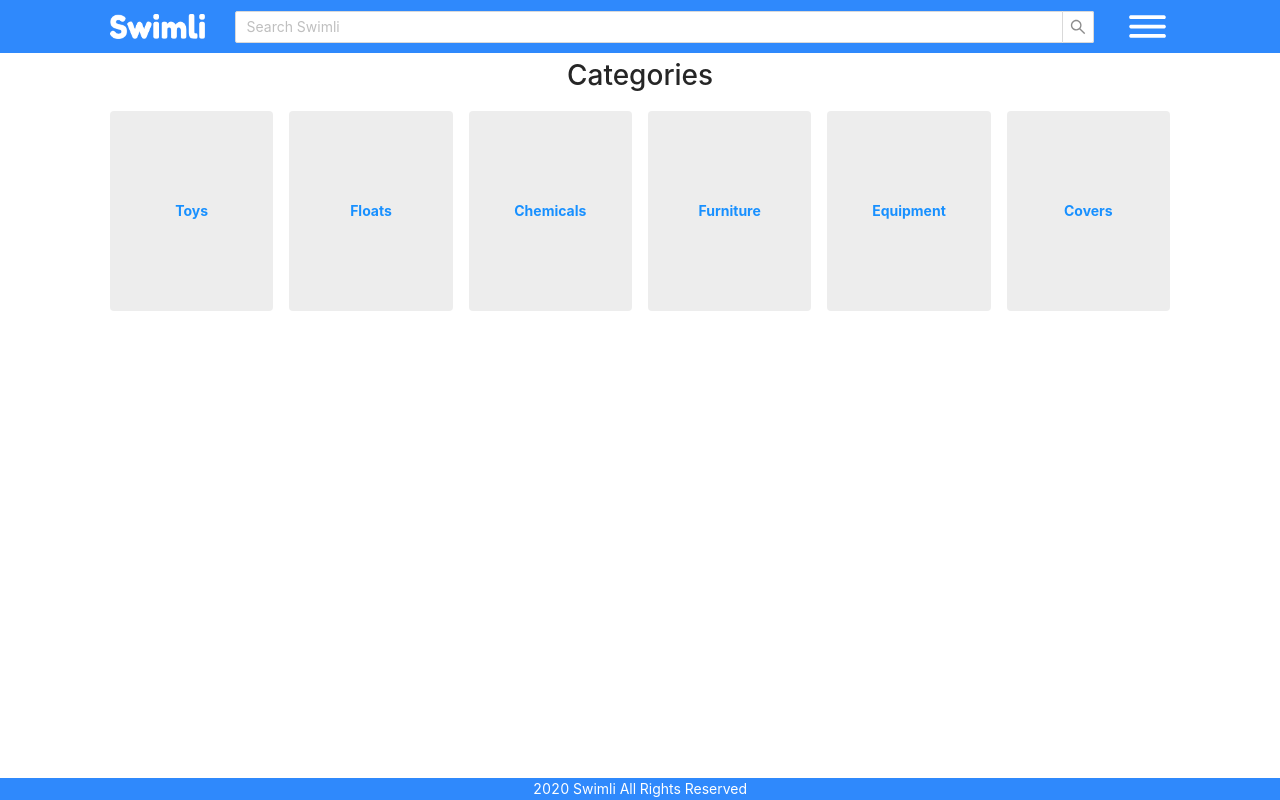
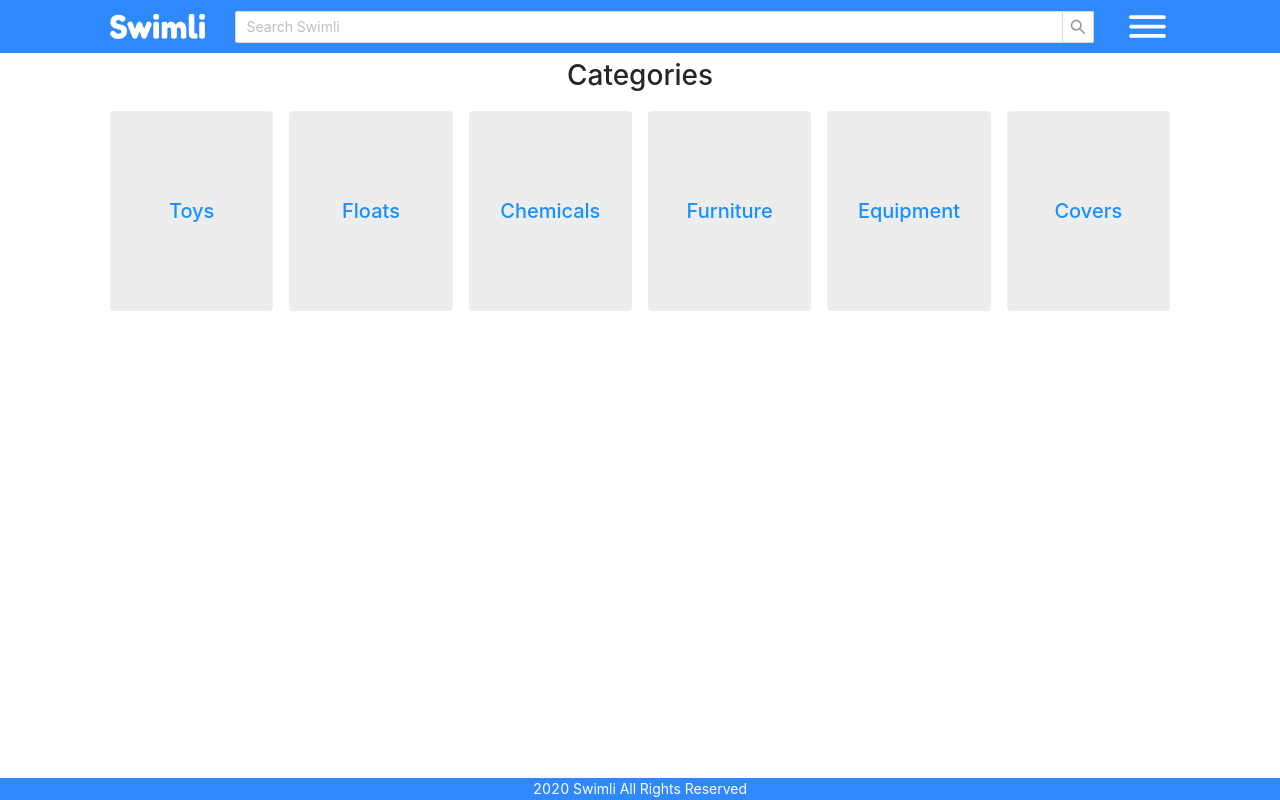
Before and after one commit to swimli-org/fe, a React (Create React App) app: page / in a window 1280 px wide. Built offline with nearby package versions, Linux system fonts and the light colour scheme.

Commit message:
categories

```diff
--- a/src/App.js
+++ b/src/App.js
@@ -1,46 +1,23 @@
-import React from 'react';
+import React, {useState} from 'react';
 import './styles/App.css';
 import Footer from './components/Footer'
+import categoriesList from './components/categories.json'
+import CategoryCard from './components/CategoryCard'
+
 
 function App() {
+  const[categories, setCategories]=useState(categoriesList)
   return (
     <>
     <div className="container">
     <h1>Categories</h1>
-      <div className="category-container">
-        <div className="category-box-container">
-          <a href="http://localhost:3000/toys">
-            <div className="category">Toys</div>
-          </a>
-        </div>
-        <div className="category-box-container">
-          <a href="http://localhost:3000/floats">
-            <div className="category">Floats</div>
-          </a>
-        </div>
-        <div className="category-box-container">
-          <a href="http://localhost:3000/chemicals">
-            <div className="category">Chemicals</div>
-          </a>
-        </div>
-        <div className="category-box-container">
-          <a href="http://localhost:3000/furniture">
-            <div className="category">Furniture</div>
-          </a>
-        </div>
-        <div className="category-box-container">
-          <a href="http://localhost:3000/equipment">
-            <div className="category">Equipment</div>
-          </a>
-        </div>
-        <div className="category-box-container">
-          <a href="http://localhost:3000/covers">
-
-            <div className="category">Covers</div>
-          </a>
-        </div>
-      </div>
-
+    <div className='category-container'>
+      {categories && categories.map(category=>{
+        return(
+          <CategoryCard key={category.category} category={category.category} bgColor={category.backgroundColor}/>
+        )
+      })}
+    </div>
     </div>
     </>
   );
--- /dev/null
+++ b/src/components/CategoryCard.js
@@ -0,0 +1,10 @@
+import React from 'react'
+import {Link} from 'react-router-dom'
+
+export default function CategoryCard(props) {
+    return (
+        <div className="category-box-container">
+          <Link className='category' to={`/${props.category}`}>{props.category}</Link>
+        </div>
+    )
+}
--- /dev/null
+++ b/src/components/categories.json
@@ -0,0 +1,26 @@
+[
+    {
+        "category":"Toys",
+        "backgroundColor":"red"
+    },
+    {
+        "category":"Floats",
+        "backgroundColor":"blue"
+    },
+    {
+        "category":"Chemicals",
+        "backgroundColor":"green"
+    },
+    {
+        "category":"Furniture",
+        "backgroundColor":"black"
+    },
+    {
+        "category":"Equipment",
+        "backgroundColor":"grey"
+    },
+    {
+        "category":"Covers",
+        "backgroundColor":"pink"
+    }
+]
--- a/src/styles/App.css
+++ b/src/styles/App.css
@@ -26,22 +26,27 @@
   grid-template-columns: repeat(6, 1fr);
   grid-gap: 1rem;
 }
-.category-box-container{
-
-  display: inline-block;
-}
-
 .category{
+  display: block;
   height: 200px;
   -webkit-border-radius: 4px;
   -moz-border-radius: 4px;
   border-radius: 4px;
-  font-weight: 700;
+  font-weight: 500;
   line-height: 200px;
   text-align: center;
   background: #ededed;
+  font-size: 20px;
+}
+.category:hover{
+  transform: scale(1.05);
+  font-size: 21px;
+  cursor: pointer;
+  background-color: #2f89fc;
+  color: white;
+  animation: scale .2s ease-in-out;
+}
 
-}
 @media only screen and (max-width: 975px) {
   .category-container{
     grid-template-columns: repeat(3,1fr);
@@ -60,3 +65,11 @@
     grid-template-rows: auto;
   }
 }
+@keyframes scale {
+  0%{
+    transform: scale(1.0);
+  }
+  100%{
+    transform: scale(1.05);
+  }
+}
```
